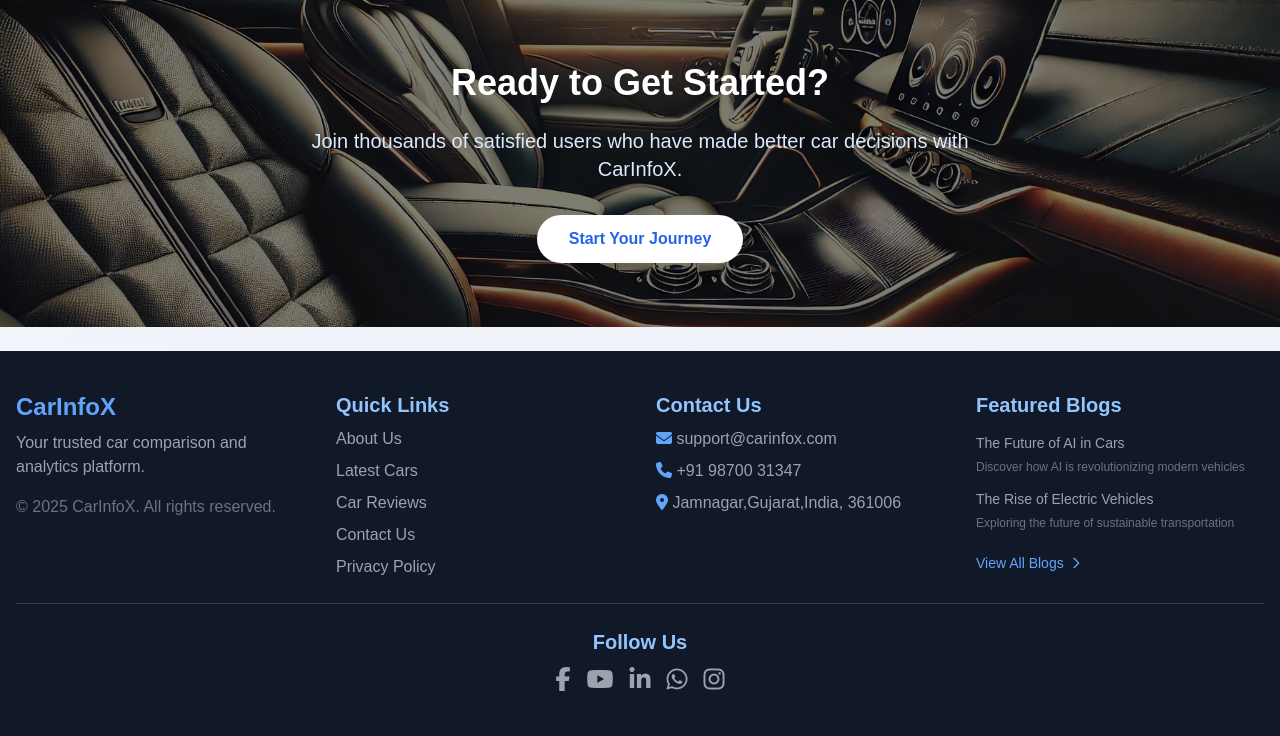
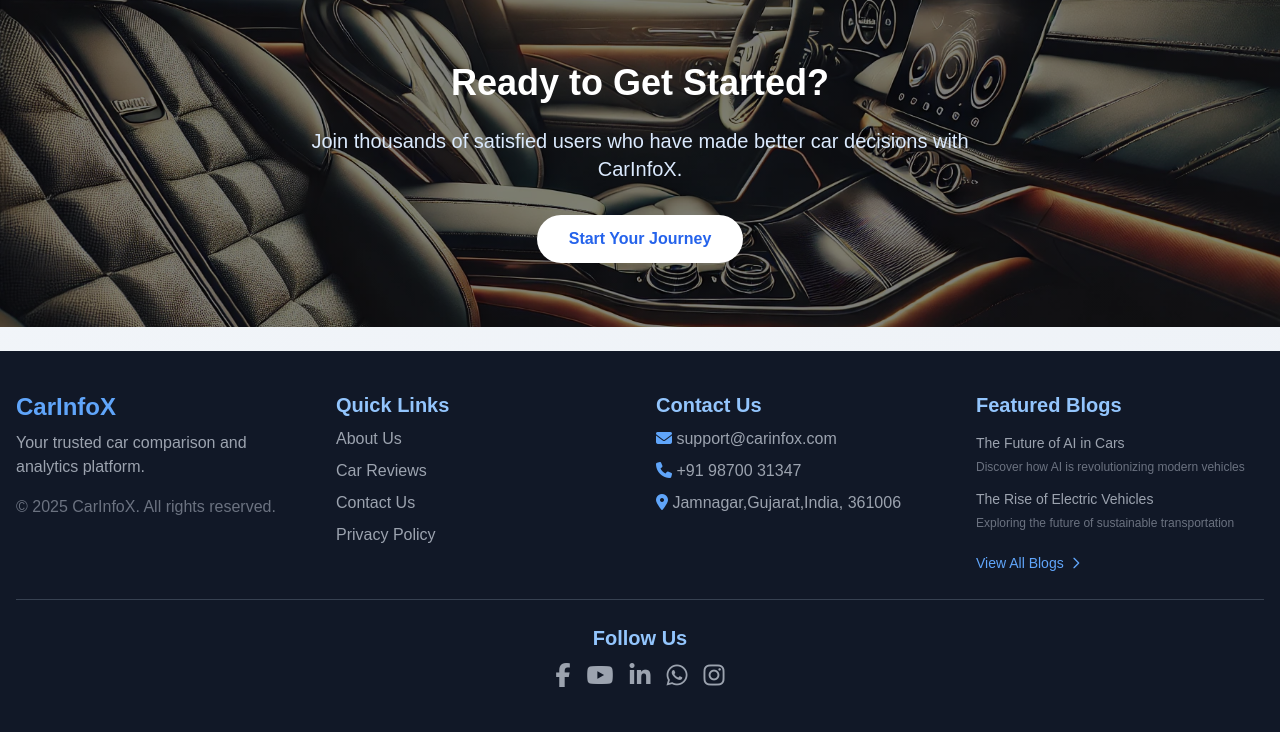
Before and after one commit to rumitpatel7660/CarInfoX, a Flask app: page / in a window 1280 px wide. Shown: the part 2597-3333 px from the top of the page. Run offline with Flask 3, Linux system fonts and the light colour scheme; some libraries are stand-ins or nearby versions.

Commit message:
Update footer.html

```diff
--- a/templates/footer.html
+++ b/templates/footer.html
@@ -41,7 +41,6 @@
                     <h3 class="text-xl font-semibold text-blue-300">Quick Links</h3>
                     <ul class="text-gray-400 mt-2 space-y-2">
                         <li><a href="{{ url_for('about') }}" class="hover:text-blue-400">About Us</a></li>
-                        <li><a href="{{ url_for('latest_cars') }}" class="hover:text-blue-400">Latest Cars</a></li>
                         <li><a href="{{ url_for('car_review') }}" class="hover:text-blue-400">Car Reviews</a></li>
                         <li><a href="{{ url_for('about') }}#contact" class="hover:text-blue-400">Contact Us</a></li>
                         <li><a href="{{ url_for('privacy_policy') }}" class="hover:text-blue-400">Privacy Policy</a></li>
```
